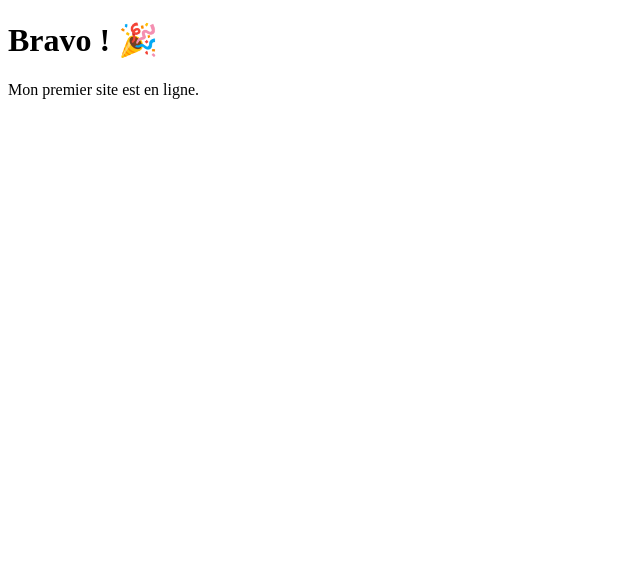
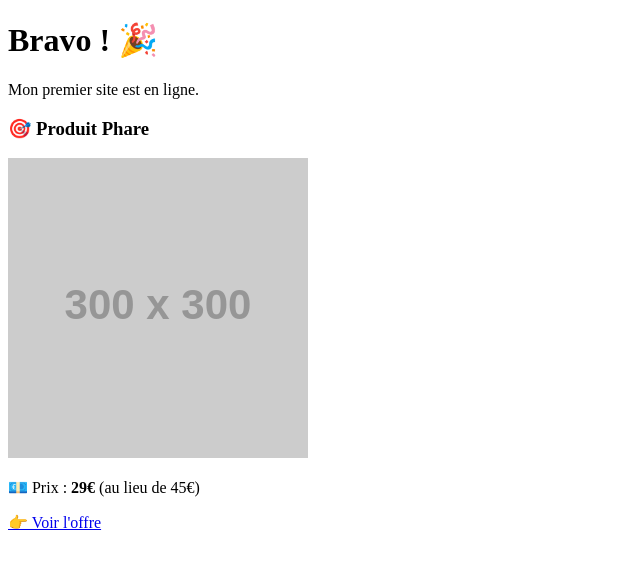
Before and after one commit to TechAliExpress/TechExpress.github.io, a plain HTML site: page index.html in a window 1280 px wide. Shown: the whole page, without its empty margins (0-640 px from the left). Drawn offline with Linux system fonts and the light colour scheme; placeholder pictures from the web are drawn by us.

Commit message:
Update index.html

```diff
--- a/index.html
+++ b/index.html
@@ -8,3 +8,9 @@
     <p>Mon premier site est en ligne.</p>
 </body>
 </html>
+<div class="product">
+  <h3>🎯 Produit Phare</h3>
+  <img src="https://via.placeholder.com/300" alt="Montre connectée">
+  <p>💶 Prix : <strong>29€</strong> (au lieu de 45€)</p>
+  <a href="TON_LIEN_AFFILIATION" class="btn">👉 Voir l'offre</a>
+</div>
```
